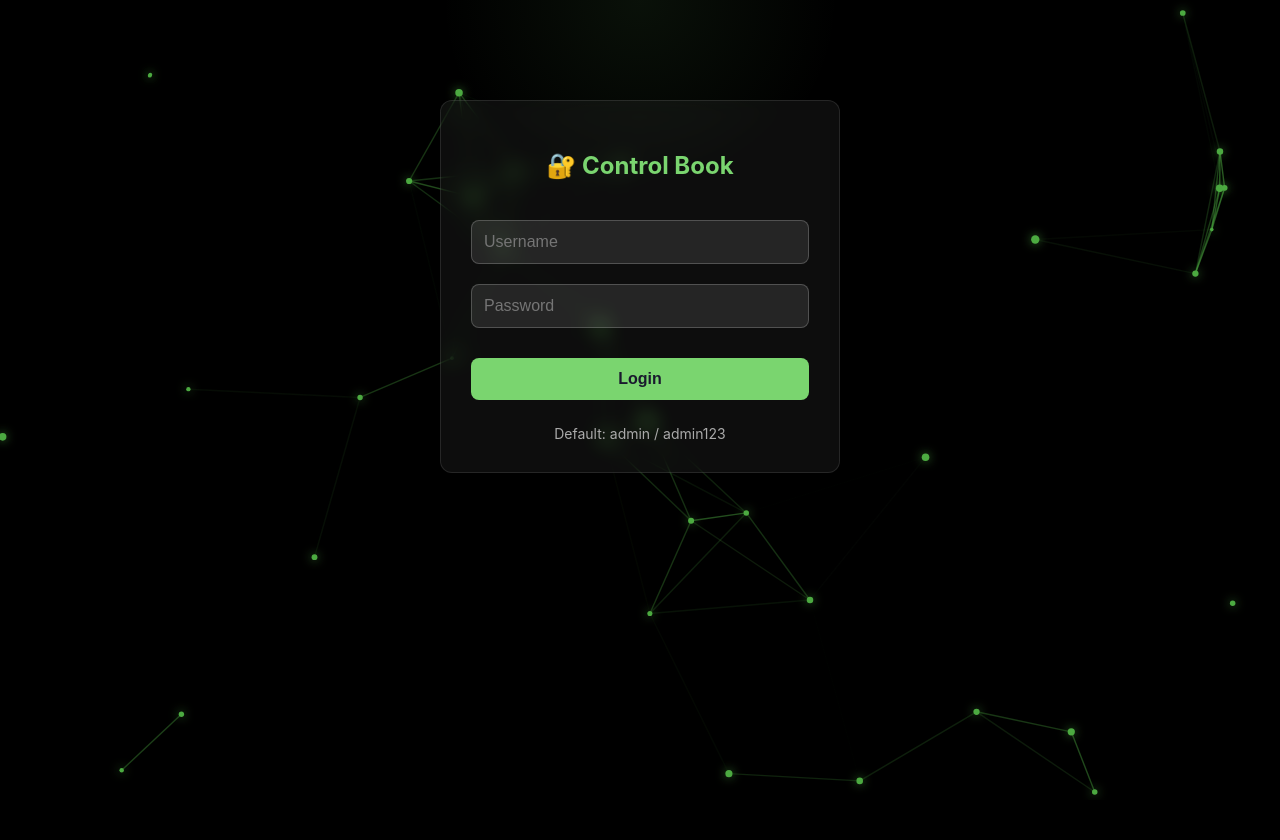
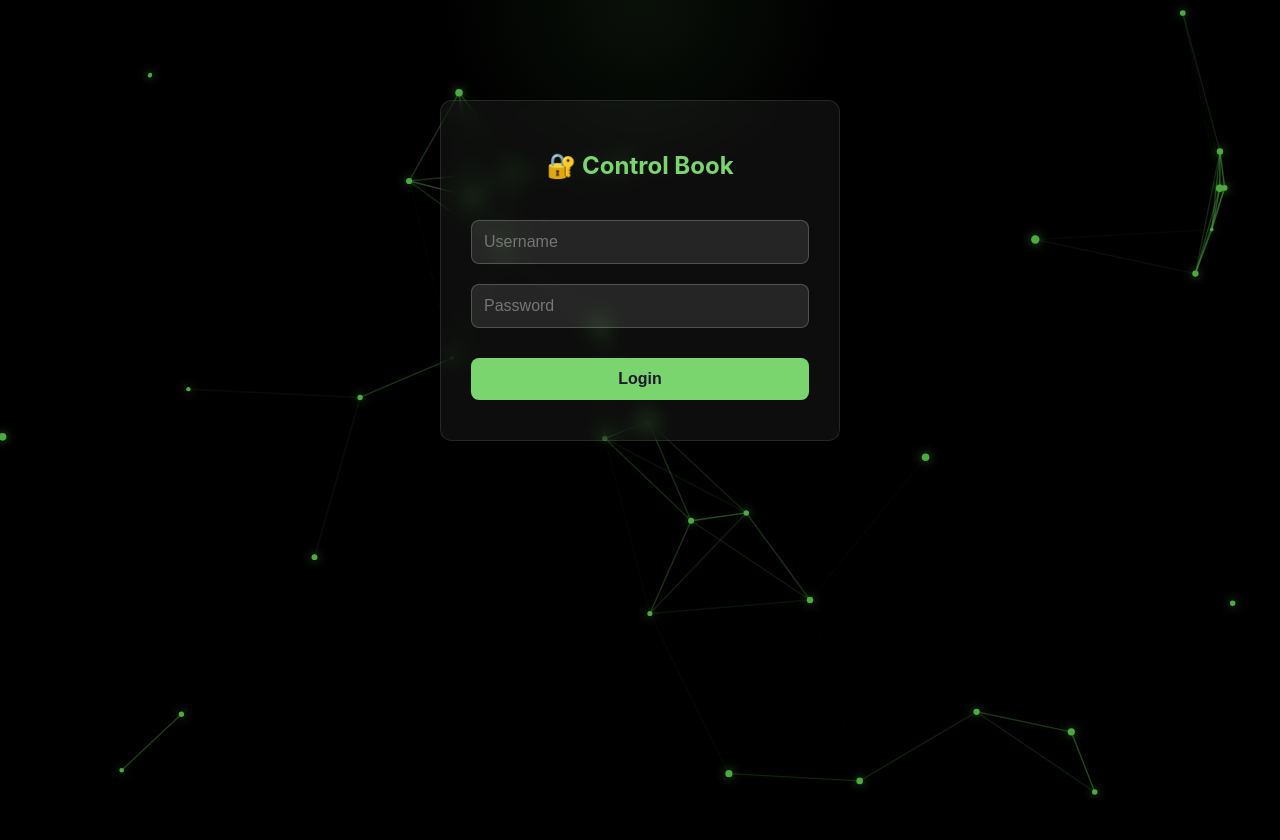
Before and after one commit to Error404ke/controlbook, a Flask app: page /login in a window 1280 px wide. Shown: the top 840 px of the page. Run offline with Flask 3, Linux system fonts and the light colour scheme.

Commit message:
Remove default credentials from login page

```diff
--- a/templates/login.html
+++ b/templates/login.html
@@ -55,12 +55,6 @@
             text-align: center;
             margin: 10px 0;
         }
-        .auth-container .info {
-            color: #aaa;
-            text-align: center;
-            margin-top: 15px;
-            font-size: 14px;
-        }
     </style>
 </head>
 <body>
@@ -75,9 +69,6 @@
             <input type="password" name="password" placeholder="Password" required />
             <button type="submit">Login</button>
         </form>
-        <div class="info">
-            Default: admin / admin123
-        </div>
     </div>
     <script>
         // Background animation
```
